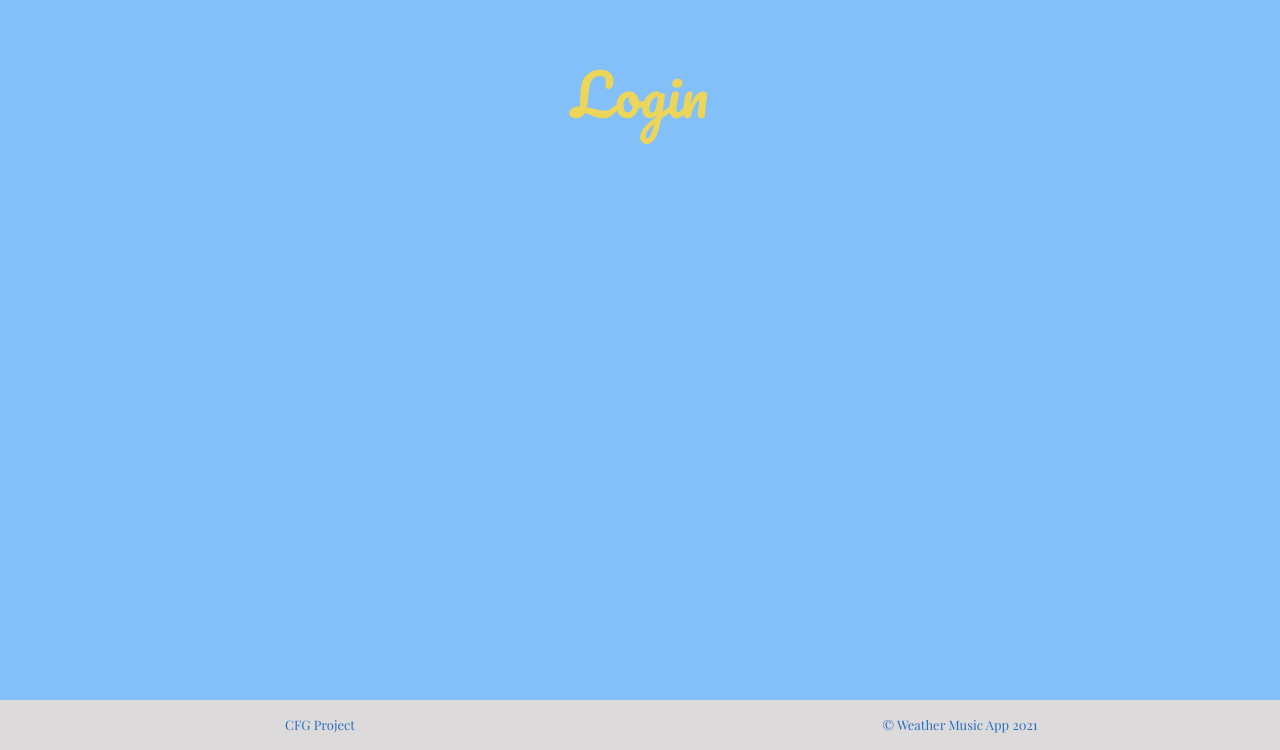
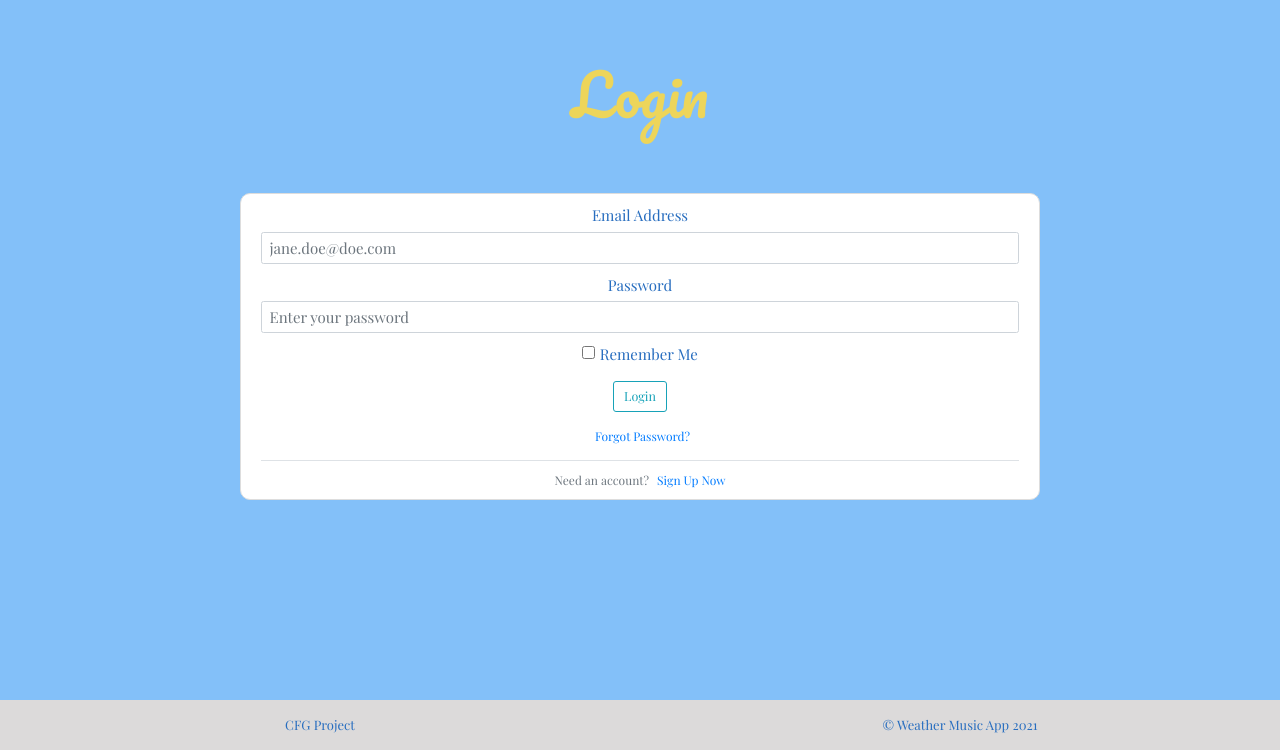
Before and after one commit to Brezita/flask-web-app, a Flask app: page /login in a window 1280 px wide. Shown: the part 50-800 px from the top of the page. Run offline with Flask 2, Linux system fonts and the light colour scheme; some libraries are stand-ins or nearby versions.

Commit message:
Update login.html

```diff
--- a/website/templates/login.html
+++ b/website/templates/login.html
@@ -1,4 +1,81 @@
 {% extends "layout.html" %}
 {% block heading1 %}
   <h1>Login</h1>
-{% endblock heading1%}
+{% endblock heading1 %}
+{% block container_box %}
+<div class="row content-box">
+  <!-- <div class="content-message-box">
+    {% with messages = get_flashed_messages(with_categories=true) %}
+      {% if messages %}
+        {% for category, message in messages %}
+          <div class="alert alert-{{ category }}">
+            {{message}}
+          </div>
+        {% endfor %}
+      {% endif %}
+    {% endwith%}
+  </div> -->
+  <div class="content-form-section">
+    <form method="POST" action="">
+      {{ form.hidden_tag() }}
+      <fieldset class="form-group">
+        <div class="form-group">
+          {{ form.email_address.label(class="form-label") }}
+          {% if form.email_address.errors %}
+            {{ form.email_address(class="form-control is-invalid", placeholder="jane.doe@doe.com") }}
+            <div class="invalid-feedback">
+              {% for error in form.email_address.errors %}
+                <span>{{ error }}</span>
+              {% endfor %}
+            </div>
+          {% else %}
+            {{ form.email_address(class="form-control", placeholder="jane.doe@doe.com") }}
+          {% endif%}
+        </div>
+        <!-- <div class="form-group">
+          {{ form.username.label(class="form-label") }}
+          {% if form.username.errors %}
+            {{ form.username(class="form-control is-invalid", placeholder="username") }}
+              <div class="invalid-feedback">
+                {% for error in form.username.errors %}
+                  <span>{{ error }}</span>
+                {% endfor %}
+              </div>
+          {% else %}
+            {{ form.username(class="form-control", placeholder='username') }}
+          {% endif %}
+        </div> -->
+        <div class="form-group">
+          {{ form.password.label(class="form-label") }}
+          {% if form.password.errors %}
+            {{ form.password(class="form-control is-invalid", placeholder="Enter your password") }}
+              <div class="invalid-feedback">
+                {% for error in form.password.errors %}
+                  <span>{{ error }}</span>
+                {% endfor %}
+              </div>
+          {% else %}
+            {{ form.password(class="form-control", placeholder='Enter your password') }}
+          {% endif %}
+        </div>
+        <div class="form-check">
+          {{ form.remember(class="form-check-input", type="checkbox") }}
+          {{ form.remember.label(class="form-check-label") }}
+        </div>
+      </fieldset>
+      <div class="form-group mt-4 mb-4">
+        {{ form.submit(class="btn btn-outline-info btn-lg") }}
+      </div>
+      <small class="text-muted m1-2">
+        <a class="ml-2 sign-link" href="#"> Forgot Password?
+        </a>
+      </small>
+    </form>
+    <div class="border-top pt-3">
+      <small class="text-muted">
+          Need an account? <a class="ml-2 sign-link" href="{{ url_for('auth.register') }}">Sign Up Now</a>
+      </small>
+    </div>
+  </div>
+</div>
+{% endblock container_box %}
```
